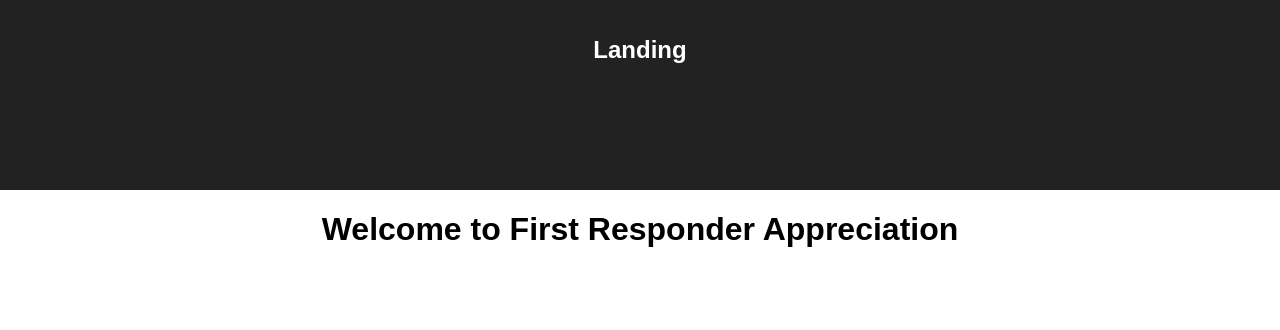
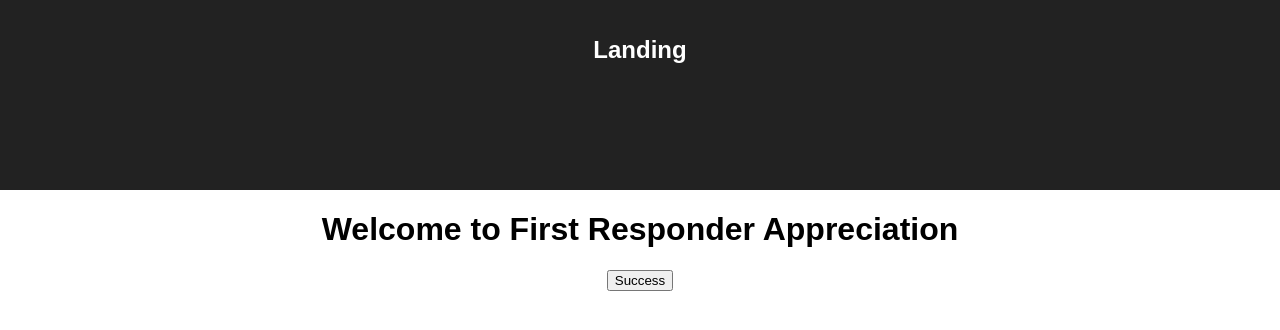
Before and after one commit to 2018Lumohacks/FirstResponderAppreciation, a React (Create React App) app: page / in a window 1280 px wide. Shown: the top 330 px of the page. Built offline with nearby package versions, Linux system fonts and the light colour scheme.

Commit message:
Added a test button

```diff
--- /dev/null
+++ b/src/components/button/button.js
@@ -0,0 +1,9 @@
+import React from 'react';
+import './button.css';
+const Button = (props) => {
+    return(
+        <button>Success</button>
+    );
+}
+
+export default Button;
--- a/src/containers/landing/Landing.js
+++ b/src/containers/landing/Landing.js
@@ -1,6 +1,7 @@
 import React, { Component } from 'react';
 import './Landing.css';
 import Welcome from '../../components/welcome/welcome';
+import Button from '../../components/button/button';
 
 class Landing extends Component {
   render() {
@@ -10,6 +11,7 @@ class Landing extends Component {
           <h1 className="App-title">Landing</h1>
         </header>
         <Welcome/>
+        <Button/>
       </div>
     );
   }
```
Also changed, not shown: src/components/button/button.css (added).
